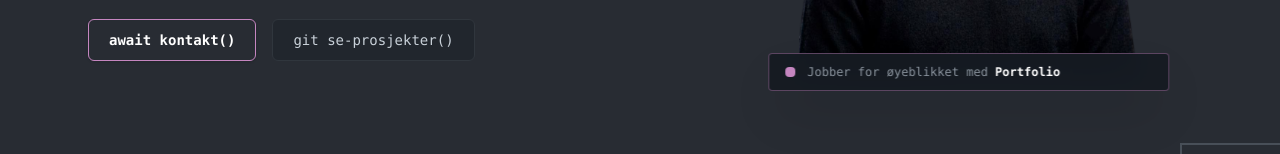
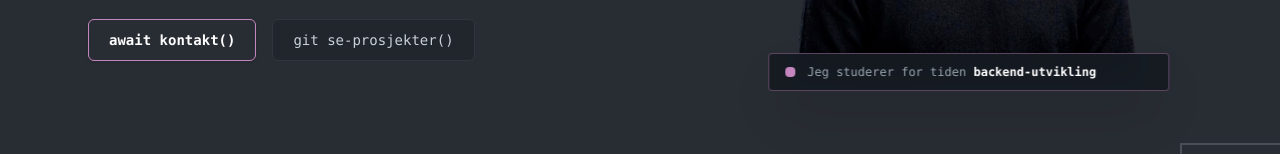
Before and after one commit to Nirush4/portfolio-new, a React (Vite) app: page / in a window 1280 px wide. Shown: the part 547-701 px from the top of the page. Built offline with nearby package versions, Linux system fonts and the light colour scheme.

Commit message:
feat: add language support for hero section translations

```diff
--- a/src/components/Hero.tsx
+++ b/src/components/Hero.tsx
@@ -7,7 +7,7 @@ interface HeroProps {
   t: (typeof translations)['NO'];
 }
 
-export const Hero = ({ t }: HeroProps): JSX.Element => {
+export const Hero = ({ t, lang }: HeroProps): JSX.Element => {
   const handleSmoothScroll = (
     e: React.MouseEvent<HTMLAnchorElement>,
     targetId: string
@@ -93,9 +93,11 @@ export const Hero = ({ t }: HeroProps): JSX.Element => {
 
           <div className='absolute bottom-[-16px] left-1/2 transform -translate-x-1/2 w-[90%] bg-[#161B22]/95 border border-[#C586C0]/40 px-4 py-2.5 rounded shadow-2xl flex items-center gap-3 backdrop-blur-md z-30'>
             <span className='w-2.5 h-2.5 bg-[#C586C0] rounded-sm inline-block shrink-0'></span>
-            <span className='text-xs text-[#8B949E] whitespace-nowrap'>
+            <span className='text-xs text-[#9ba5af] whitespace-nowrap'>
               {t.hero.workingOn}{' '}
-              <strong className='text-white font-semibold'>Portfolio</strong>
+              <strong className='text-white font-semibold'>
+                {lang === 'NO' ? 'backend-utvikling' : 'backend development'}
+              </strong>
             </span>
           </div>
         </div>
--- a/src/constants/translations.ts
+++ b/src/constants/translations.ts
@@ -20,7 +20,7 @@ export const translations = {
       contactBtn: 'await contact()',
       projectBtn: 'git view-projects()',
       status: 'Backend Studies',
-      workingOn: 'Currently working on',
+      workingOn: 'I am currently studying',
     },
     sidebar: {
       socials: '// socials',
@@ -48,7 +48,7 @@ export const translations = {
       contactBtn: 'await kontakt()',
       projectBtn: 'git se-prosjekter()',
       status: 'Backend-studier',
-      workingOn: 'Jobber for øyeblikket med',
+      workingOn: 'Jeg studerer for tiden',
     },
     sidebar: {
       socials: '// sosiale',
```
Also changed, not shown: 1 other file (tests, documents, lock files or other folders).
